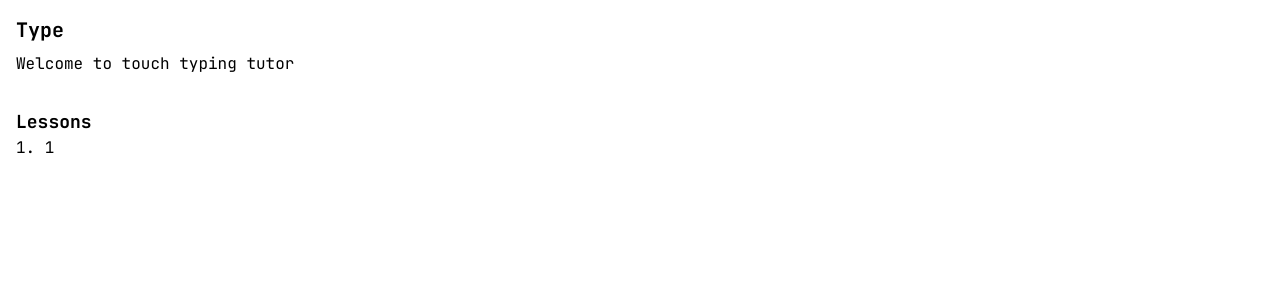
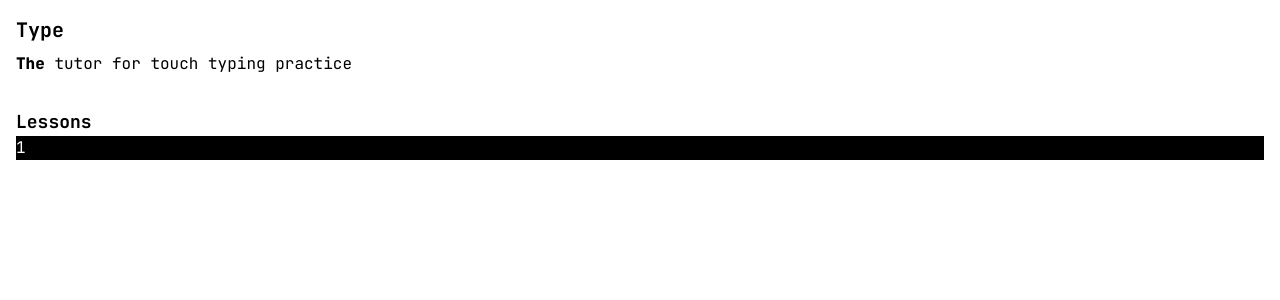
Before and after one commit to hdito/type, a Next.js app: page / in a window 1280 px wide. Shown: the top 300 px of the page. Built offline with nearby package versions, Linux system fonts and the light colour scheme.

Commit message:
Add keyboard navigation to the main page

```diff
--- /dev/null
+++ b/src/app/lessons.tsx
@@ -0,0 +1,85 @@
+"use client";
+import Link from "next/link";
+import { useEffect, useRef, useState } from "react";
+
+type LessonsType = {
+  lessonNames: string[];
+};
+
+export default function Lessons({ lessonNames }: LessonsType) {
+  const lessonsRef = useRef<HTMLAnchorElement[]>([]);
+  const [selectedLink, setSelectedLink] = useState(0);
+
+  useEffect(() => {
+    if (!lessonsRef.current[selectedLink]) {
+      return;
+    }
+    lessonsRef.current[selectedLink].focus();
+  }, [selectedLink]);
+
+  useEffect(() => {
+    function handleNavigation(event: KeyboardEvent) {
+      if (lessonsRef.current.length === 0) return;
+      const supportedKeys = [
+        "j",
+        "J",
+        "k",
+        "K",
+        "Space",
+        "ArrowUp",
+        "ArrowDown",
+        " ",
+      ];
+      if (!supportedKeys.includes(event.key)) {
+        return;
+      }
+
+      switch (event.key) {
+        case "j":
+        case "J":
+        case "ArrowDown": {
+          if (selectedLink + 1 === lessonsRef.current.length) {
+            setSelectedLink(0);
+            break;
+          }
+          setSelectedLink((prev) => prev + 1);
+          break;
+        }
+        case "k":
+        case "K":
+        case "ArrowUp": {
+          if (selectedLink === 0) {
+            setSelectedLink(lessonsRef.current.length - 1);
+            break;
+          }
+          setSelectedLink((prev) => prev - 1);
+          break;
+        }
+        case " ": {
+          if (!lessonsRef.current[selectedLink]) break;
+          lessonsRef.current[selectedLink].click();
+        }
+      }
+    }
+    document.addEventListener("keydown", handleNavigation);
+    return () => document.removeEventListener("keydown", handleNavigation);
+  }, [selectedLink]);
+  return (
+    <ul>
+      {lessonNames.map((name, index) => (
+        <li key={name}>
+          <Link
+            ref={(link) => {
+              if (!link) return;
+              lessonsRef.current[index] = link;
+            }}
+            href={`lesson/${name}`}
+            className="block focus-within:outline-none hover:bg-black hover:text-white focus:bg-black focus:text-white"
+          >
+            {name}
+          </Link>
+        </li>
+      ))}
+    </ul>
+  );
+}
--- a/src/app/page.tsx
+++ b/src/app/page.tsx
@@ -1,6 +1,6 @@
 import { readdir } from "fs/promises";
-import Link from "next/link";
 import path from "path";
+import Lessons from "./lessons";
 
 async function getLessonNames() {
   const lessonNames = await readdir(path.join(process.cwd(), "lessons"));
@@ -10,28 +10,23 @@ async function getLessonNames() {
   return lessonNamesWithoutExtension;
 }
 
-export default async function Home() {
+export default async function LessonsFetcher() {
   const lessonNames = await getLessonNames();
   return (
     <>
       <header className="flex flex-col gap-2 p-4">
         <h1 className="text-xl font-bold">Type</h1>
-        <p>Welcome to touch typing tutor</p>
+        <p>
+          <b className="font-black">The</b> tutor for touch typing practice
+        </p>
       </header>
       <main className="p-4">
-        <h2 className="text-lg font-bold">Lessons</h2>
-        <ol className="list-inside list-decimal">
-          {lessonNames.map((name) => (
-            <li key={name}>
-              <Link
-                href={`lesson/${name}`}
-                className=" hover:bg-black hover:text-white focus:bg-black focus:text-white"
-              >
-                {name}
-              </Link>
-            </li>
-          ))}
-        </ol>
+        {lessonNames.length !== 0 ? (
+          <>
+            <h2 className="text-lg font-bold">Lessons</h2>
+            <Lessons lessonNames={lessonNames} />
+          </>
+        ) : null}
       </main>
     </>
   );
```
